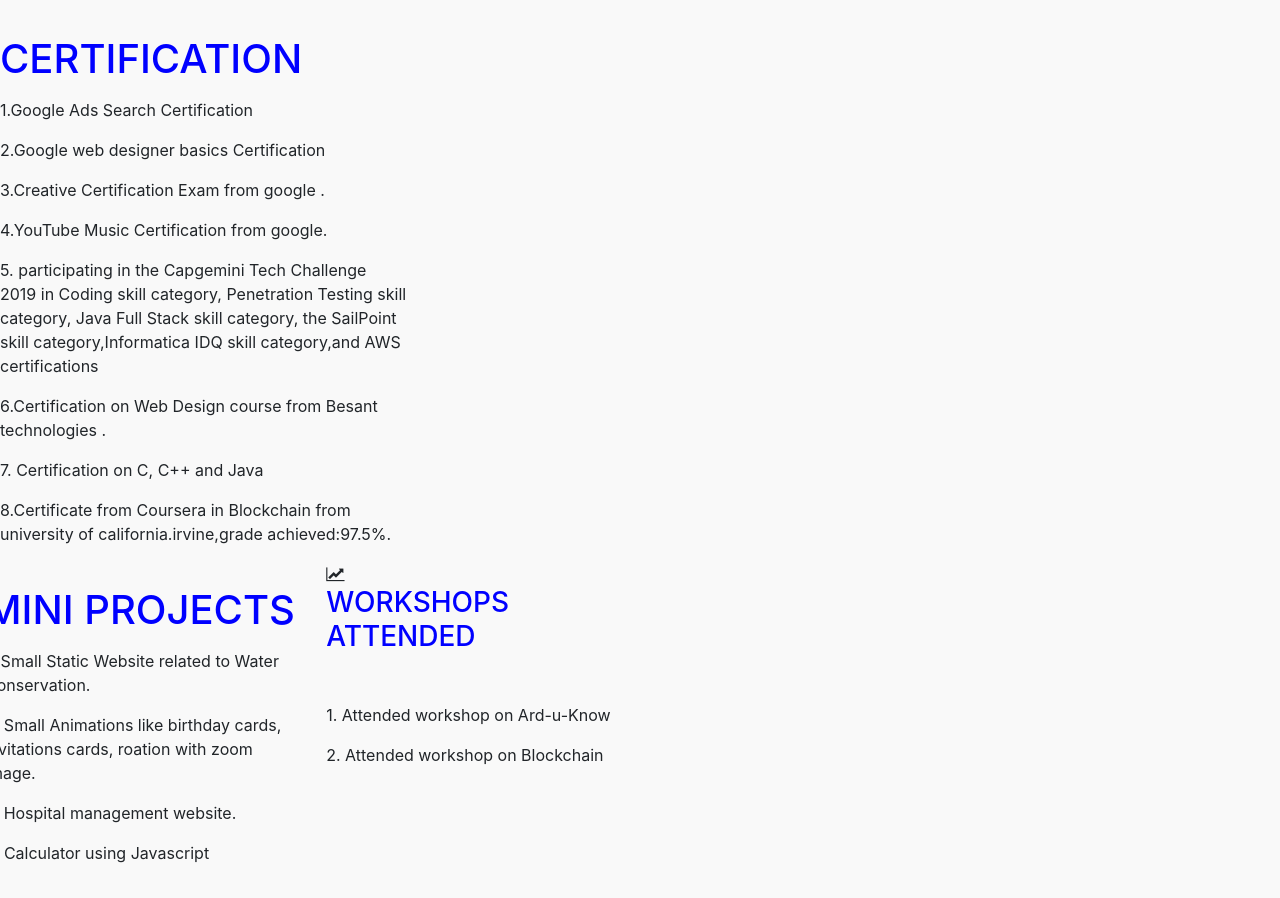
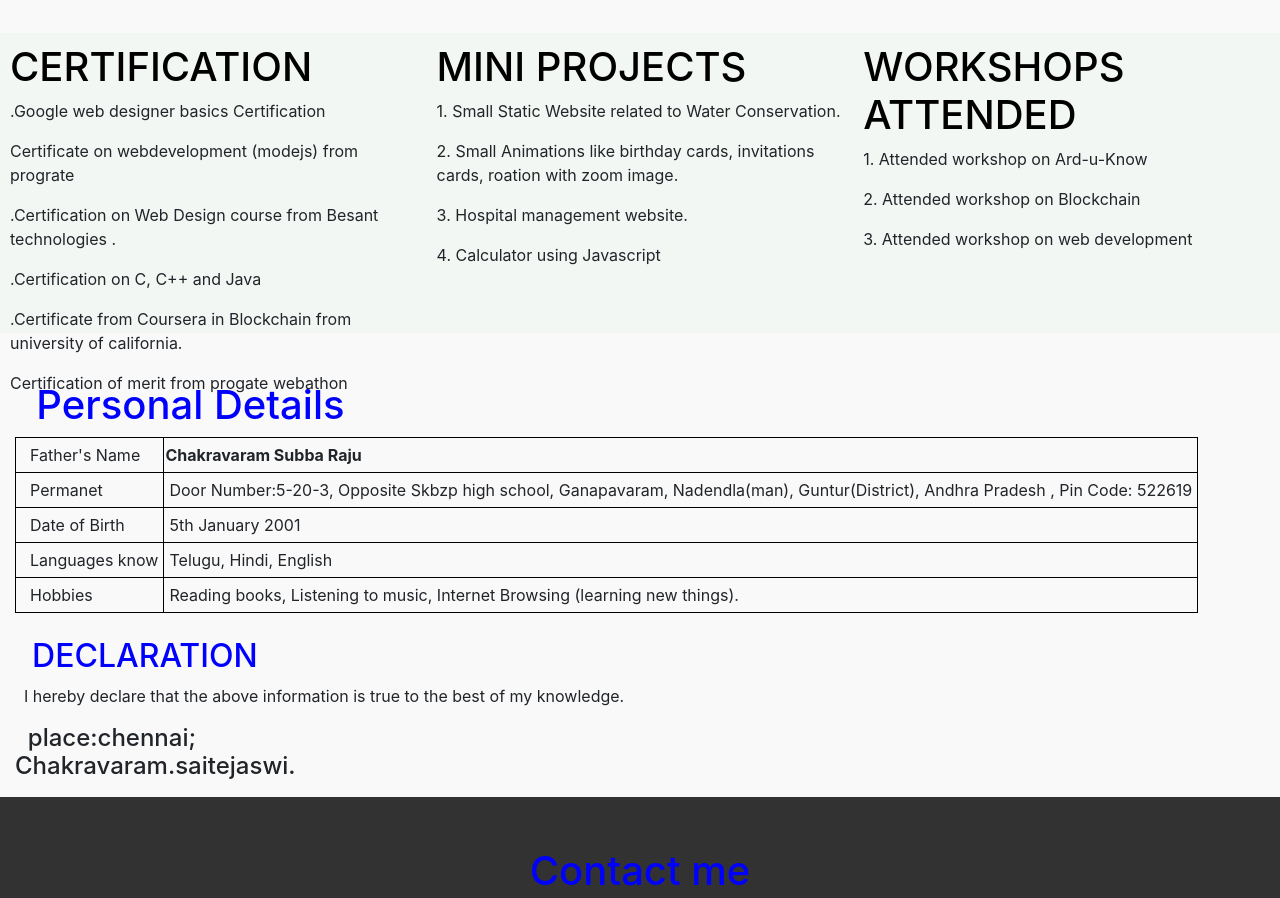
Before and after one commit to 05saitejaswi/resume, a plain HTML site: page index.html in a window 1280 px wide. Shown: the part 1360-2258 px from the top of the page. Drawn offline with nearby package versions, Linux system fonts and the light colour scheme.

Commit message:
alignment changes

```diff
--- a/index.html
+++ b/index.html
@@ -7,8 +7,8 @@
 	 <link rel="stylesheet" href="style.css">
 
 	 <link rel="stylesheet" href="https://stackpath.bootstrapcdn.com/bootstrap/4.3.1/css/bootstrap.min.css" >
-	 <script src="https://code.jquery.com/jquery-3.3.1.slim.min.js" "></script>
-<script src="https://cdnjs.cloudflare.com/ajax/libs/popper.js/1.14.7/umd/popper.min.js" "></script>
+	 <script src="https://code.jquery.com/jquery-3.3.1.slim.min.js"></script>
+<script src="https://cdnjs.cloudflare.com/ajax/libs/popper.js/1.14.7/umd/popper.min.js"></script>
 <script src="https://stackpath.bootstrapcdn.com/bootstrap/4.3.1/js/bootstrap.min.js" ></script>
 <link rel="stylesheet" href="https://stackpath.bootstrapcdn.com/font-awesome/4.7.0/css/font-awesome.min.css">
 
@@ -122,57 +122,47 @@
 	</div>
 	</div>
 	</div>
-	<!..................services...........>
-	<div class="services" id="services">
-
+	<br>
+	<br>
+	<!..................cerifi,workshops...........>
+	<div class="col col-sm col-md">
 <div class="row">
-	<div class="col-md-4">
-	<div class="sevices-box">
-
-	<h1 >CERTIFICATION</h1>
-
-		<p>1.Google Ads Search Certification </p>
-		<p>2.Google web designer basics Certification	</p>
-		<p>3.Creative Certification Exam from google .</p>
-		<p>4.YouTube Music Certification  from google.</p>
-		<p>5. participating in the Capgemini Tech Challenge 2019 in  Coding skill category, Penetration Testing skill category,
-                       Java Full Stack skill category, the SailPoint skill category,Informatica IDQ skill category,and AWS certifications </p>
 
 
-	<p>6.Certification on Web Design course from Besant technologies . </p>
-	<p>7. Certification  on  C, C++ and Java</p>
-	<p>8.Certificate from Coursera in Blockchain from university  of california.irvine,grade achieved:97.5%. </p>
+	<div class="column" style="background-color:rgb(243, 247, 244);">
+	<h1 style="color:black" >CERTIFICATION</h1>
+		   <p>.Google web designer basics Certification	</p>
+		   <p>Certificate  on webdevelopment (modejs) from prograte</p>
+           <p>.Certification on Web Design course from Besant technologies . </p>
+	       <p>.Certification  on  C, C++ and Java</p>
+	       <p>.Certificate from Coursera in Blockchain from university  of california.</p>
+	  <p> Certification of merit from progate webathon </p>
 	</div>
-	</div>
-
-      <div class="row">
-	<div class="col-md-4">
-	<div class="sevices-box">
-
-	<i class="fa fa-rocket"></i><span> <h1>MINI PROJECTS</h1></span>
+	<div class="column" style="background-color:rgb(243, 247, 244);">
+	 <h1 style="color:black">MINI PROJECTS</h1></span>
 	  <p>1. Small Static Website related to Water Conservation.</p>
 	  <p>2. Small Animations like birthday cards, invitations cards, roation with zoom image.</p>
 	  <p>3. Hospital management website.</p>
 	  <p>4. Calculator using Javascript</p>
 
-	</div></div>
-
-	<div class="col-md-4">
-	<div class="sevices-box">
-	<i class="fa fa-line-chart"></i><span> </span>
-	<h3>WORKSHOPS ATTENDED</h3>
+	</div>
+	  <div class="column" style="background-color:rgb(243, 247, 244);">
+	 <h1 style="color:black">WORKSHOPS ATTENDED</h1>
 	  <p>1. Attended workshop on Ard-u-Know</p>
 	  <p>2. Attended workshop on Blockchain</p>
-	</div></div>
+	  <p>3. Attended workshop on web development</p>
+
 
 	</div>
   </div>
 </div>
+<br>
+	<br>
 	<!..............personal.............>
 
 
-
-	<table style="width:100% , align:center, padding:30px">
+	<div class="col col-sm col-md">
+	<table style="width:100% , padding:30px">
       <h1>&nbsp Personal Details</h1>
   <tr>
     <td>&nbsp Father's Name</td>
@@ -198,11 +188,14 @@
     <td>Reading books, Listening to music, Internet Browsing (learning new things).</td>
   </tr>
 </table>
+</div>
 	&nbsp
-<h2 class="tej">&nbsp &nbsp  DECLARATION</h2>
-<p> I hereby declare that the above information is true to the best of my knowledge.</p>
+	<div class="col col-sm col-md">
+<h2 class="tej">&nbsp DECLARATION</h2>
+    <p>&nbsp  I hereby declare that the above information is true to the best of my knowledge.</p>
 
 <p id="che"><h4>&nbsp place:chennai; <br>Chakravaram.saitejaswi.<h4></p>
+</div>
 
 	<!......................contact..........>
 	<div class="contact" id="contact">
--- a/style.css
+++ b/style.css
@@ -5,6 +5,32 @@
    background:url("abc.gif");
 
 }
+* {
+	box-sizing: border-box;
+  }
+
+  /* Create three equal columns that floats next to each other */
+  .column {
+	float: left;
+	width: 33.33%;
+	padding: 10px;
+	height: 300px; /* Should be removed. Only for demonstration */
+  }
+
+  /* Clear floats after the columns */
+  .row:after {
+	content: "";
+	display: table;
+	clear: both;
+  }
+.column {
+	float: left;
+	width: 33.33%;
+	padding: 10px;
+	height: 300px; /* Should be removed. Only for demonstration */
+  }
+
+
 #header{
 height:100vh;
 background:linear-gradient(rgba(0,0,0,0.6),rgba(0,0,0,0.6)),url(img/fd.jpg);
```
Lines whose indentation alone changed are shown as unchanged.
